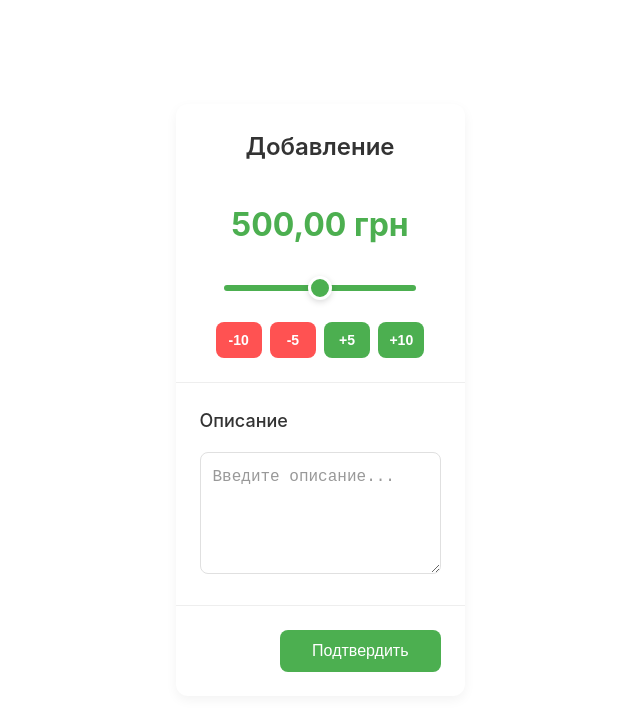
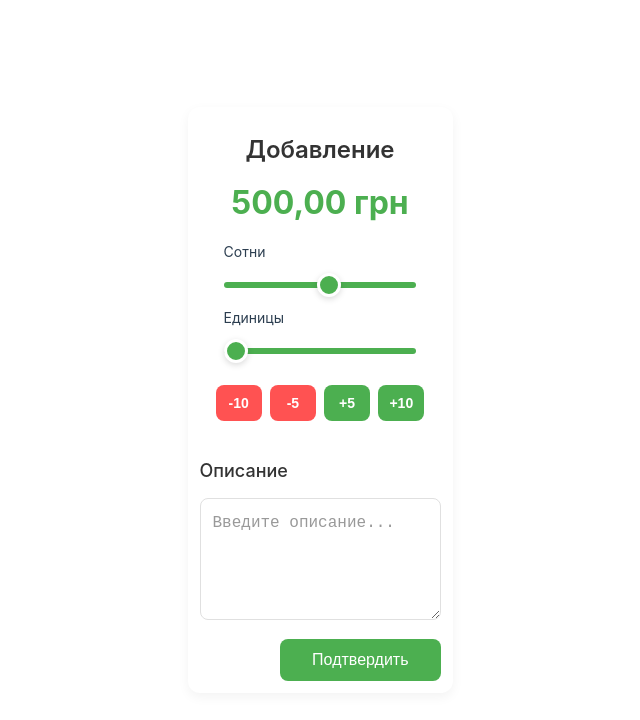
Before and after one commit to City7g/my-app, a Vue app: page /add/entertainment in a window 1280 px wide. Shown: the top 720 px of the page, without its empty margins (320-960 px from the left). Built offline with nearby package versions, Linux system fonts and the light colour scheme; the HTML template or start-up script is replaced by a standard one.

Commit message:
add 2 input range

```diff
--- a/src/components/PriceRange.vue
+++ b/src/components/PriceRange.vue
@@ -2,9 +2,6 @@
 import { formatPrice } from '@/utils/formaters'
 
 const props = defineProps<{
-  min?: number
-  max?: number
-  step?: number
   modelValue: number
 }>()
 
@@ -17,15 +14,41 @@ const price = computed({
   set: (value) => emit('update:modelValue', value)
 })
 
-const getBackgroundSize = computed(() => {
-  const value = ((price.value - (props.min ?? 0)) * 100) / ((props.max ?? 1000) - (props.min ?? 0))
+const hundreds = computed({
+  get: () => Math.floor(price.value / 100) * 100,
+  set: (value) => {
+    const numValue = Number(value)
+    if (!isNaN(numValue)) {
+      price.value = numValue + ones.value
+    }
+  }
+})
+
+const ones = computed({
+  get: () => price.value % 100,
+  set: (value) => {
+    const numValue = Number(value)
+    if (!isNaN(numValue)) {
+      price.value = hundreds.value + numValue
+    }
+  }
+})
+
+const getBackgroundSizeHundreds = computed(() => {
+  const value = (hundreds.value * 100) / 900
+  return `${value}% 100%`
+})
+
+const getBackgroundSizeOnes = computed(() => {
+  const value = (ones.value * 100) / 99
   return `${value}% 100%`
 })
 
 const adjustPrice = (amount: number) => {
-  if (price.value + amount < 0) price.value = 0
-  else if (price.value + amount > 1000) price.value = 1000
-  else price.value += amount
+  const newPrice = price.value + amount
+  if (newPrice < 0) price.value = 0
+  else if (newPrice > 999) price.value = 999
+  else price.value = newPrice
 }
 </script>
 
@@ -37,10 +60,16 @@ const adjustPrice = (amount: number) => {
         {{ formatPrice(price) }}
       </div>
       <div class="range-container">
-        <input type="range" :min="min ?? 0" :max="max ?? 1000" :step="step ?? 10" v-model="price" class="range-input"
-          :style="{
-            background: `linear-gradient(to right, var(--primary-color) 0%, var(--primary-color) ${getBackgroundSize}, #E8EDF2 ${getBackgroundSize}, #E8EDF2 100%)`
-          }" />
+        <label class="range-label">Сотни</label>
+        <input type="range" :min="0" :max="900" :step="100" v-model="hundreds" class="range-input" :style="{
+          background: `linear-gradient(to right, var(--primary-color) 0%, var(--primary-color) ${getBackgroundSizeHundreds}, #E8EDF2 ${getBackgroundSizeHundreds}, #E8EDF2 100%)`
+        }" />
+      </div>
+      <div class="range-container">
+        <label class="range-label">Единицы</label>
+        <input type="range" :min="0" :max="99" :step="1" v-model="ones" class="range-input" :style="{
+          background: `linear-gradient(to right, var(--primary-color) 0%, var(--primary-color) ${getBackgroundSizeOnes}, #E8EDF2 ${getBackgroundSizeOnes}, #E8EDF2 100%)`
+        }" />
       </div>
       <div class="quick-adjust">
         <button v-for="value in [-10, -5, 5, 10]" :key="value" @click="adjustPrice(value)" class="adjust-button" :class="{
@@ -106,12 +135,19 @@ h1 {
   font-weight: 700;
   color: var(--primary-color);
   text-align: center;
-  margin-bottom: 24px;
+  margin-bottom: 12px;
 }
 
 .range-container {
   padding: 0 12px;
-  margin-bottom: 24px;
+  margin-bottom: 12px;
+}
+
+.range-label {
+  display: block;
+  color: var(--text-color);
+  font-size: 14px;
+  margin-bottom: 8px;
 }
 
 .range-input {
@@ -161,6 +197,7 @@ h1 {
   grid-template-columns: repeat(4, 1fr);
   gap: 8px;
   padding: 0 4px;
+  margin-top: 24px;
 }
 
 .adjust-button {
--- a/src/views/AddType.vue
+++ b/src/views/AddType.vue
@@ -55,14 +55,14 @@ h1 {
   font-size: 24px;
   font-weight: 600;
   color: #333;
-  margin-bottom: 32px;
+  margin-bottom: 8px;
 }
 
 h2 {
   font-size: 18px;
   font-weight: 500;
   color: #333;
-  margin-bottom: 16px;
+  margin-bottom: 12px;
 }
 
 .add-type-form {
@@ -72,8 +72,11 @@ h2 {
 }
 
 .form-section {
-  padding: 24px;
-  border-bottom: 1px solid #eee;
+  padding: 24px 12px 12px;
+}
+
+.form-section+.form-section+.form-section {
+  padding-top: 0;
 }
 
 .form-section:last-child {
```
Also changed, not shown: src/views/AddPrice.vue (+5 -5 lines).
